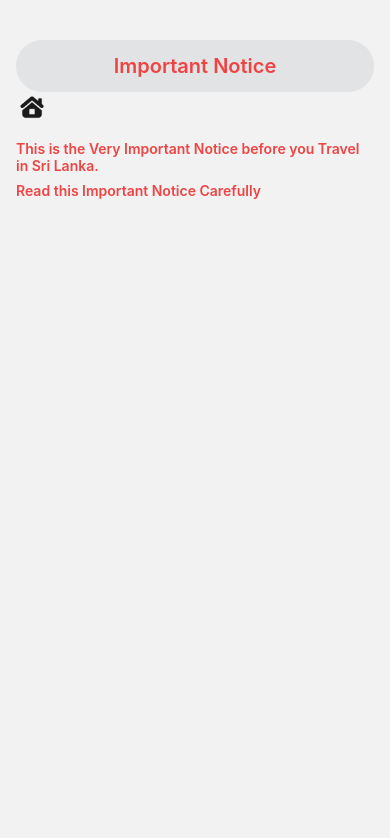
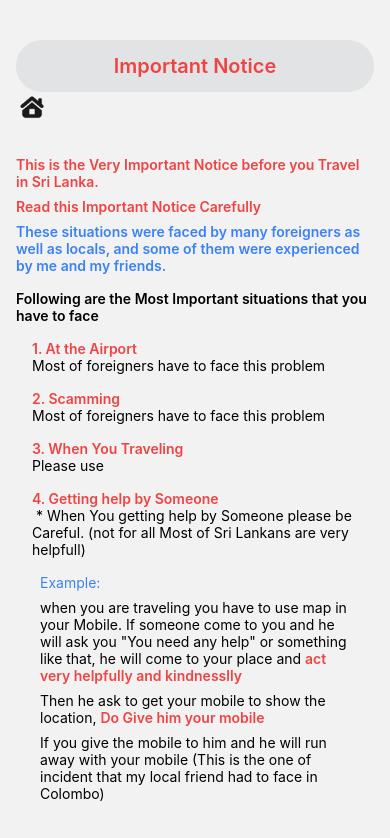
Before and after one commit to BackendExpert/TravelBuddy, a React Native app: screen /Important in a window 390 px wide. Shown: the top 838 px of the page. Built offline with nearby package versions, Linux system fonts and the light colour scheme.

Commit message:
Update Important.js
Co-Authored-By: JehanKandy  <jehankandy@gmail.com>

```diff
--- a/components/DashBoard/Important.js
+++ b/components/DashBoard/Important.js
@@ -1,10 +1,9 @@
 import React from 'react'
-import { TouchableOpacity } from 'react-native'
-import { View, Text, StyleSheet, Image } from 'react-native'
+import { View, Text, StyleSheet, Image, ScrollView, TouchableOpacity } from 'react-native'
 
 const Important = ({ navigation }) => {
   return (
-    <View className='mt-8 mx-4'>
+    <View className='mt-8 mx-4' style={styles.contianer}>
         <View style={styles.header} className='bg-gray-400/20 mt-2 py-3 rounded-full'>
           <Text className='text-red-500 font-semibold text-xl'>
               Important Notice
@@ -20,19 +19,58 @@ const Important = ({ navigation }) => {
           </TouchableOpacity>
         </View>
 
-        <View className='my-4'>
+        <ScrollView className='mt-8 mb-8'>
             <Text className='text-red-500 font-semibold'>
                 This is the Very Important Notice before you Travel in Sri Lanka.
             </Text>
             <Text className='my-2 text-red-500 font-semibold'>
                 Read this Important Notice Carefully
             </Text>
-        </View>
+
+            <Text className='text-blue-500 font-semibold'>
+                These situations were faced by many foreigners as well as locals, and some of them were experienced by me and my friends.
+            </Text>
+
+            <Text className='font-semibold mt-4'>Following are the Most Important situations that you have to face</Text>
+
+            <View className='mt-4 mx-4'>
+              <Text className='text-red-500 font-semibold'>1. At the Airport </Text>
+              <Text>Most of foreigners have to face this problem</Text>
+
+              <Text className='text-red-500 font-semibold mt-4'>2. Scamming </Text>
+              <Text>Most of foreigners have to face this problem</Text>
+
+              <Text className='text-red-500 font-semibold mt-4'>3. When You Traveling </Text>
+              <Text>Please use </Text>
+
+              <Text className='text-red-500 font-semibold mt-4'>4. Getting help by Someone </Text>
+              <Text> * When You getting help by Someone please be Careful. (not for all Most of Sri Lankans are very helpfull)</Text>
+              <View className='mx-2 mt-4'>
+                  <Text className='text-blue-500'>Example:</Text>
+                  <Text className='mt-2'>
+                    when you are traveling you have to use map in your Mobile. If someone come to you and he will ask you "You need any help" or something like that, he will come to your place and <Text className='text-red-500 font-semibold'>act very helpfully and kindnesslly</Text>
+                  </Text>
+                  <Text className='mt-2'>
+                    Then he ask to get your mobile to show the location, <Text className='text-red-500 font-semibold'>Do Give him your mobile</Text>
+                  </Text>
+                  <Text className='mt-2'>
+                    If you give the mobile to him and he will run away with your mobile <Text>(This is the one of incident that my local friend had to face in Colombo)</Text>
+                  </Text>
+              </View>
+
+
+            </View>
+        </ScrollView>
+
+
     </View>
   )
 }
 
 const styles = StyleSheet.create({
+  contianer: {
+    flex: 1
+  },
   header:{
     alignItems: 'center'
   }
```
